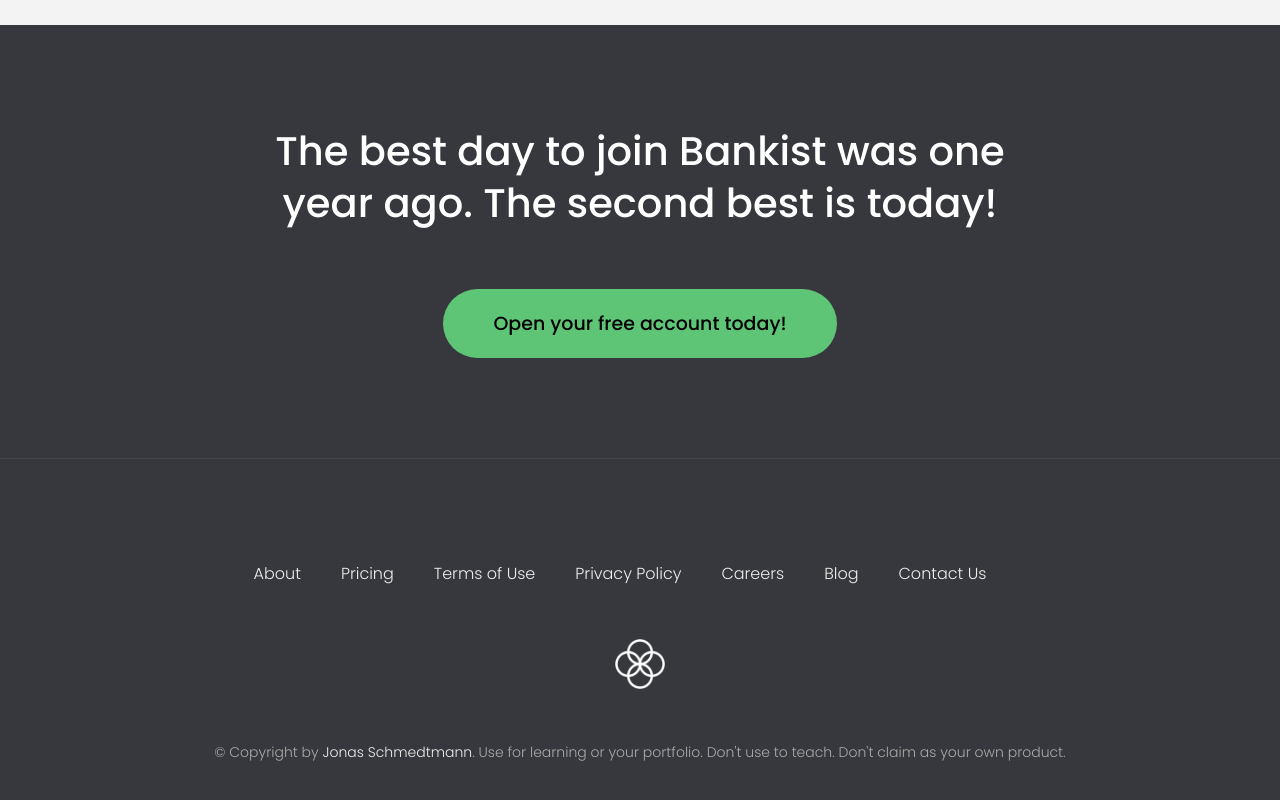
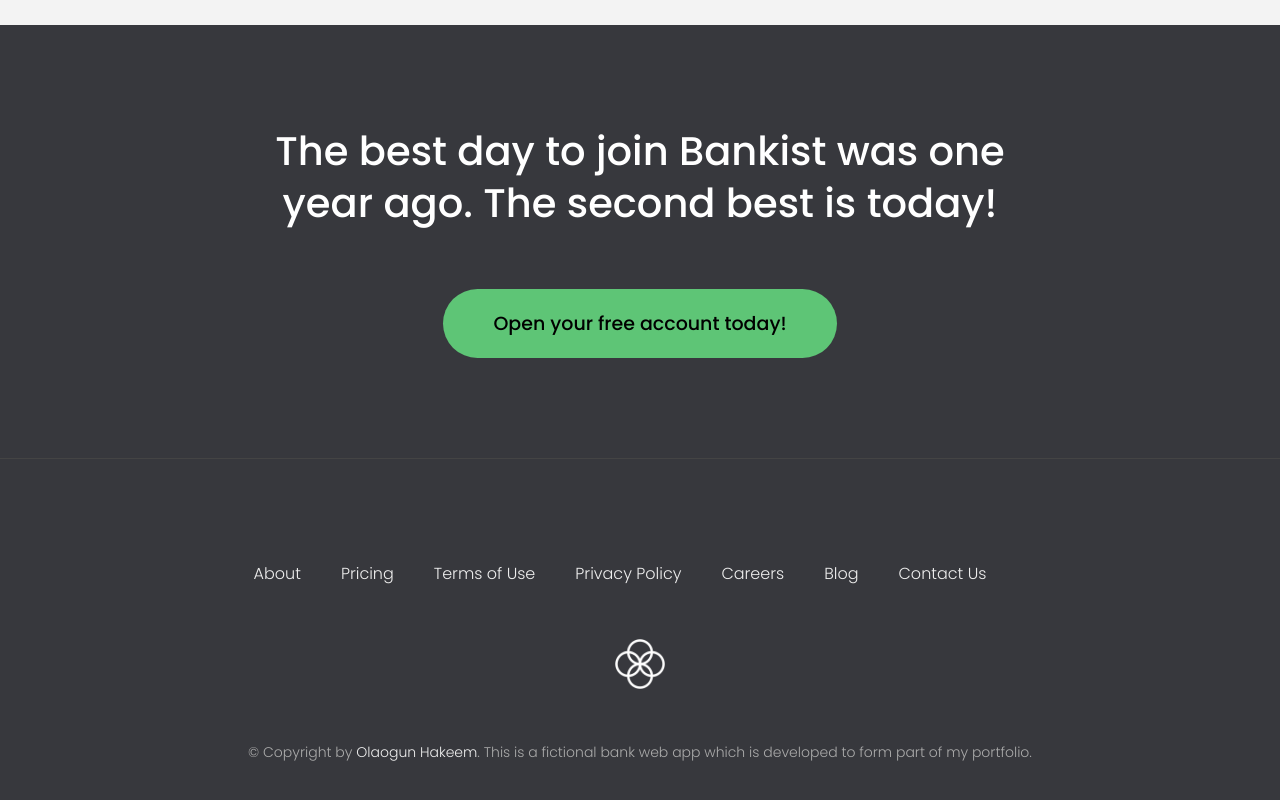
Before and after one commit to the-geniustech/ohbank, a website built with Parcel: page index.html in a window 1280 px wide. Shown: the part 4060-4860 px from the top of the page. Built offline with nearby package versions, Linux system fonts and the light colour scheme.

Commit message:
'Change3'

```diff
--- a/index.html
+++ b/index.html
@@ -9,7 +9,7 @@
 
   <link href="https://fonts.googleapis.com/css?family=Poppins:300,400,500,600&display=swap" rel="stylesheet" />
   <link rel="stylesheet" href="home-page-style.css" />
-  <title>Bankist | When Banking meets Minimalist</title>
+  <title>OHBank | When Banking meets Minimalist</title>
 
   <script defer src="home-page-script.js"></script>
 </head>
@@ -316,9 +316,8 @@
     <img src="img/icon.png" alt="Logo" class="footer__logo" />
     <p class="footer__copyright">
       &copy; Copyright by
-      <a class="footer__link twitter-link" target="_blank" href="https://twitter.com/jonasschmedtman">Jonas
-        Schmedtmann</a>. Use for learning or your portfolio. Don't use to teach. Don't claim
-      as your own product.
+      <a class="footer__link twitter-link" target="_blank" href="https://twitter.com/FunsoHakeem">Olaogun Hakeem</a>.
+      This is a fictional bank web app which is developed to form part of my portfolio.
     </p>
   </footer>
 
```
